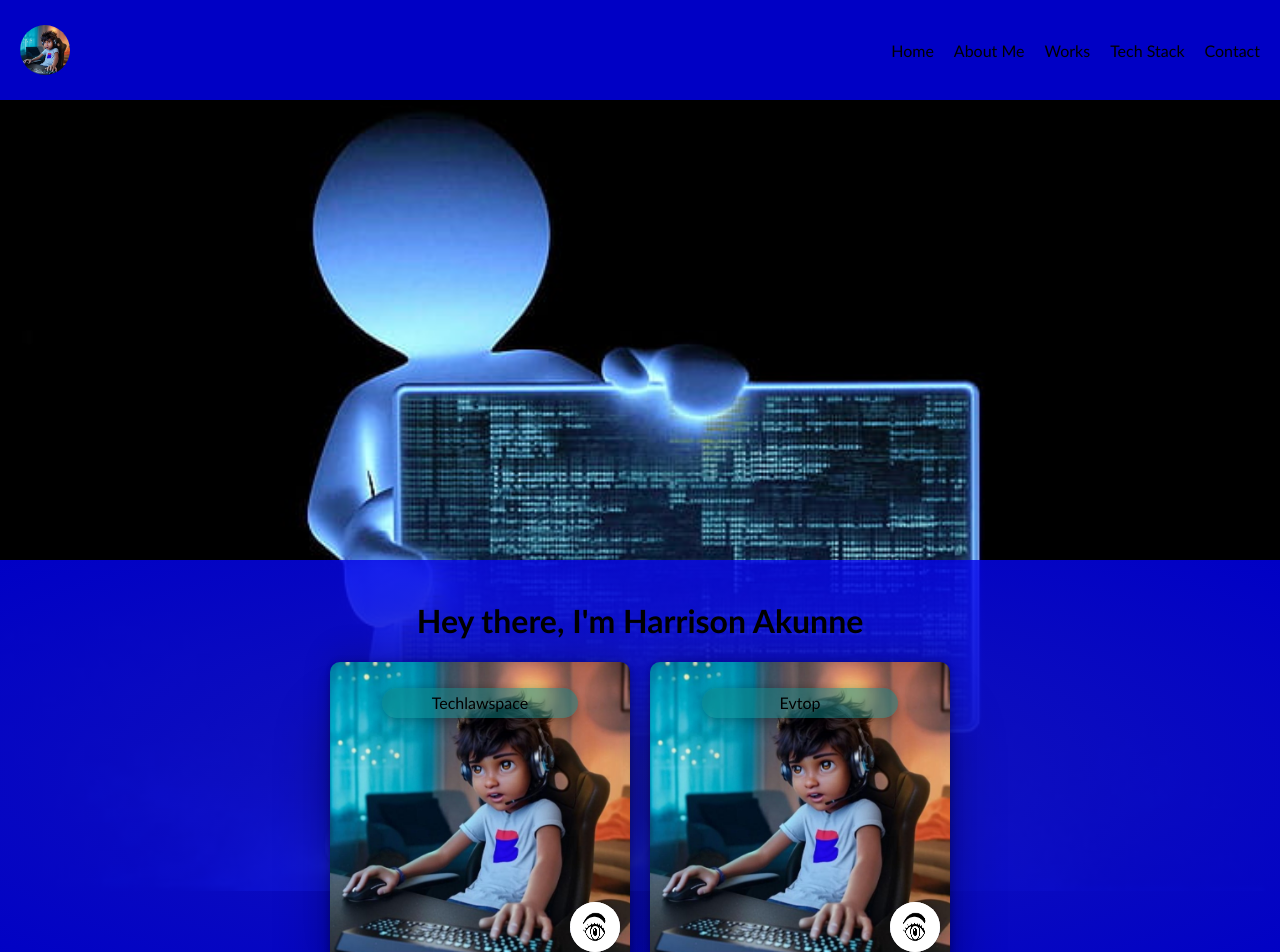
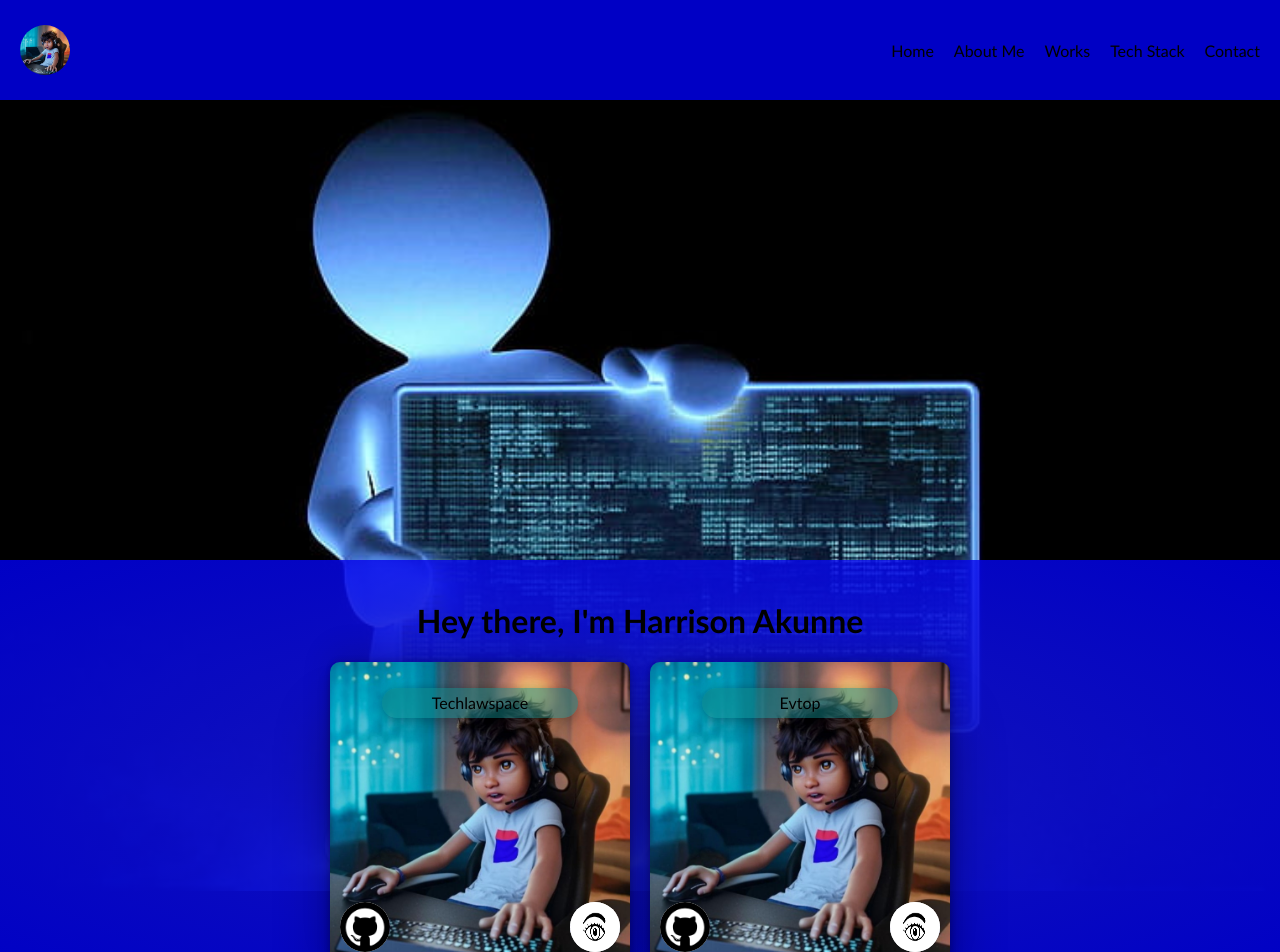
Before and after one commit to Harry654/portfolio, a Next.js app: page / in a window 1280 px wide. Shown: the top 952 px of the page. Built offline with nearby package versions, Linux system fonts and the light colour scheme.

Commit message:
feat: started working on the works page

```diff
--- a/components/NavBar.jsx
+++ b/components/NavBar.jsx
@@ -7,9 +7,9 @@ function NavBar() {
   return (
     <nav className={styles.navBar}>
         <Image src={avatar} alt='avatar' className={styles.avatar} />
-        <a className={styles.navItems}>Home</a>
+        <a href='/' className={styles.navItems}>Home</a>
         <a className={styles.navItems}>About Me</a>
-        <a className={styles.navItems}>Works</a>
+        <a href='#works' className={styles.navItems}>Works</a>
         <a className={styles.navItems}>Tech Stack</a>
         <a className={styles.navItems}>Contact</a>
     </nav>
--- a/components/Works.jsx
+++ b/components/Works.jsx
@@ -2,20 +2,31 @@ import Image from 'next/image';
 import React from 'react';
 import styles from '../styles/Home.module.css';
 import eye from '../assets/eye.png';
+import github from '../assets/github.png';
 import works from './works.json';
 
 function Works() {
   return (
-    <div className={styles.works}>
+    <div id='works' className={styles.works}>
       {
-        works.map((work) => (
-          <div className={styles.work}>
+        works.map((work, index) => (
+          <div key={index} className={styles.work}>
             <p className={styles.workTitle}>{work.title}</p>
 
-            <div className={styles.visitDiv}>
-              <a href={work.site_url} target='blank' className={styles.site_url}>{work.site_url}</a>
-              <Image src={eye} className={styles.visit} />
+            <div className={styles.links}>
+
+              <div className={styles.githubDiv}>
+                <a href={work.github_url} target='blank' className={styles.site_url}>{work.github_url}</a>
+                <Image src={github} className={styles.visit} alt='gitbub' />
+              </div>
+
+              <div className={styles.visitDiv}>
+                <a href={work.site_url} target='blank' className={styles.site_url} alt='site'>{work.site_url}</a>
+                <Image src={eye} className={styles.visit} />
+              </div>
             </div>
+
+
           </div>
         ))
       }
--- a/pages/index.js
+++ b/pages/index.js
@@ -20,7 +20,7 @@ export default function Home() {
         <div className={styles.content}>
           <div className={styles.about}>
             <Slide direction='left'>
-              <h1>Hey there, I'm Harrison Akunne</h1>
+              <h1>{"Hey there, I'm Harrison Akunne"}</h1>
             </Slide>
           </div>
 
--- a/styles/Home.module.css
+++ b/styles/Home.module.css
@@ -175,7 +175,7 @@
   display: flex;
   flex-direction: column;
   align-items: center;
-  justify-content: center;
+  justify-content: space-between;
   transition: .3s ease;
   cursor: pointer;
 }
@@ -199,6 +199,12 @@
 .workTitle:hover{
   transform: scale(1.1);
 }
+.links{
+  /* background-color: red; */
+  width: 100%;
+  display: flex;
+  border-radius: 50px;
+}
 .visitDiv{
   width: 50px;
   height: 50px;
@@ -213,6 +219,22 @@
   overflow: hidden;
 }
 .visitDiv:hover{
+  width: 100%;
+}
+.githubDiv{
+  width: 50px;
+  height: 50px;
+  display: flex;
+  align-items: center;
+  flex-direction: row;
+  border-radius: 50px;
+  margin-top: auto;
+  margin-right: auto;
+  background-color: white;
+  transition: .3s ease;
+  overflow: hidden;
+}
+.githubDiv:hover{
   width: 100%;
 }
 .visitDiv:hover .site_url{
@@ -232,4 +254,5 @@
   margin-right: auto;
   color: #6062c0;
   font-weight: bold;
+  text-shadow: 5px 5px 5px rgba(92, 91, 91, 0.459);
 }
```
Also changed, not shown: assets/github.png (added).
